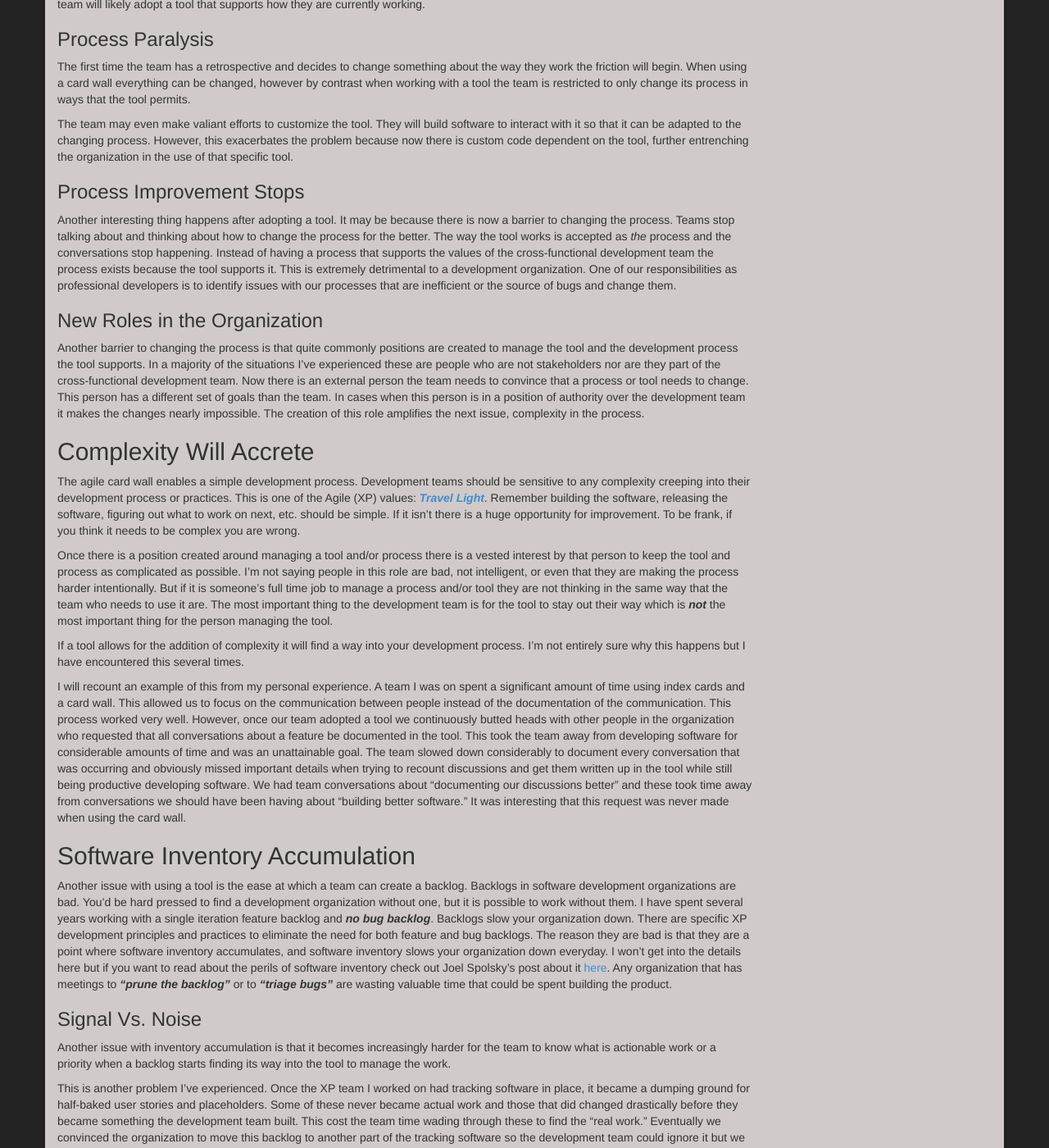
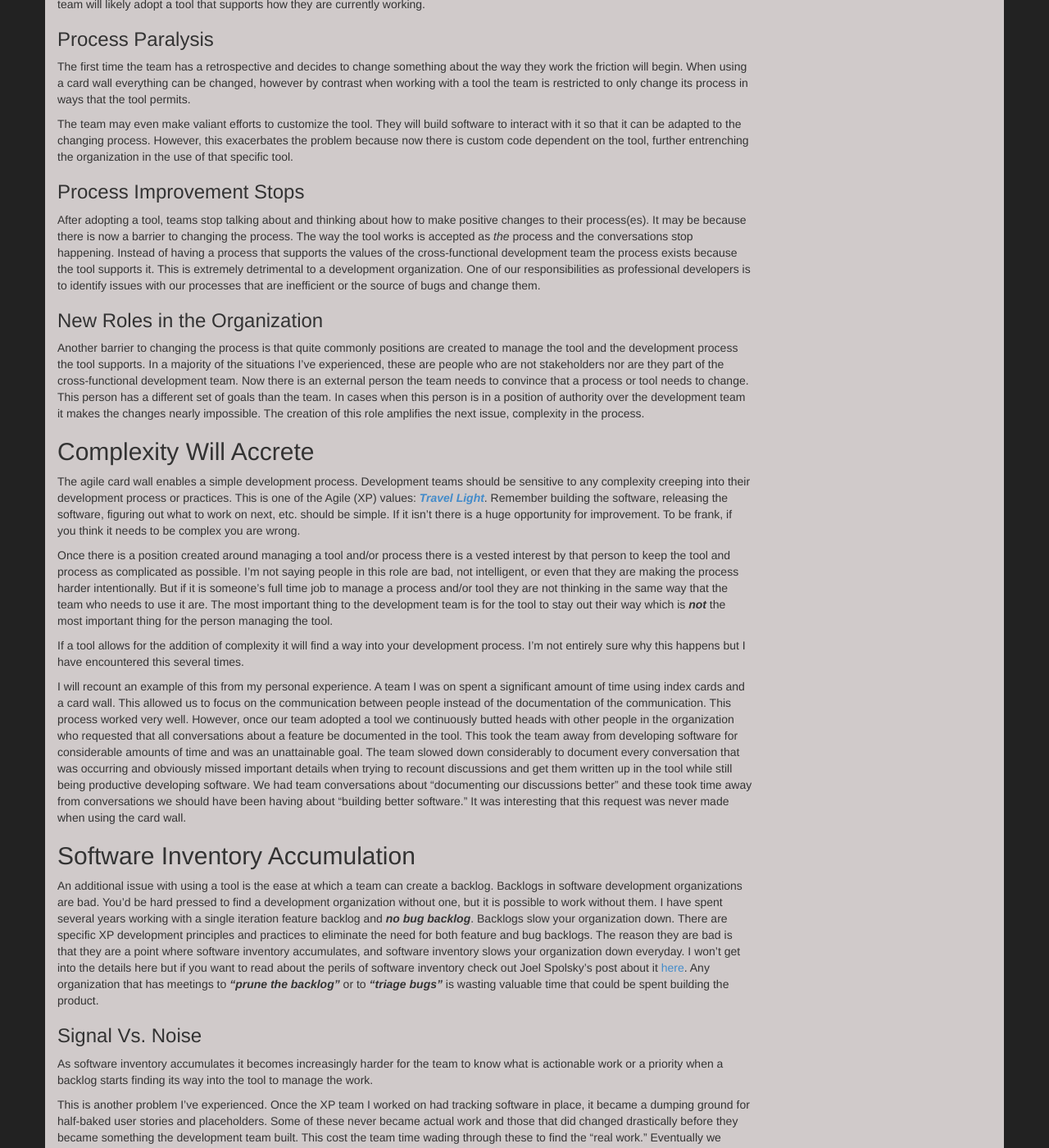
Before and after one commit to asciamanna/asciamanna.github.io, a Jekyll site: the page built from _posts/2015-02-21-2015-the-dangers-of-development-tools.md, in a window 1280 px wide and 1400 px high, scrolled down 1018 px. Shown: the whole window at 82% size. Built offline with Jekyll 4.4.1, drawn with Linux system fonts in a browser that asks for light colours; nearby versions of some CDN libraries; comment, search, counter and statistics services are not loaded.

Commit message:
updates to the dangers of development tools blog post.

```diff
--- a/_posts/2015-02-21-2015-the-dangers-of-development-tools.md
+++ b/_posts/2015-02-21-2015-the-dangers-of-development-tools.md
@@ -29,10 +29,10 @@ The first time the team has a retrospective and decides to change something abou
 The team may even make valiant efforts to customize the tool. They will build software to interact with it so that it can be adapted to the changing process. However, this exacerbates the problem because now there is custom code dependent on the tool, further entrenching the organization in the use of that specific tool.
 
 ###Process Improvement Stops
-Another interesting thing happens after adopting a tool. It may be because there is now a barrier to changing the process. Teams stop talking about and thinking about how to change the process for the better. The way the tool works is accepted as *the* process and the conversations stop happening. Instead of having a process that supports the values of the cross-functional development team the process exists because the tool supports it. This is extremely detrimental to a development organization. One of our responsibilities as professional developers is to identify issues with our processes that are inefficient or the source of bugs and change them.
+After adopting a tool, teams stop talking about and thinking about how to make positive changes to their process(es). It may be because there is now a barrier to changing the process. The way the tool works is accepted as *the* process and the conversations stop happening. Instead of having a process that supports the values of the cross-functional development team the process exists because the tool supports it. This is extremely detrimental to a development organization. One of our responsibilities as professional developers is to identify issues with our processes that are inefficient or the source of bugs and change them.
 
 ###New Roles in the Organization
-Another barrier to changing the process is that quite commonly positions are created to manage the tool and the development process the tool supports. In a majority of the situations I've experienced these are people who are not stakeholders nor are they part of the cross-functional development team. Now there is an external person the team needs to convince that a process or tool needs to change. This person has a different set of goals than the team. In cases when this person is in a position of authority over the development team it makes the changes nearly impossible. The creation of this role amplifies the next issue, complexity in the process.
+Another barrier to changing the process is that quite commonly positions are created to manage the tool and the development process the tool supports. In a majority of the situations I've experienced, these are people who are not stakeholders nor are they part of the cross-functional development team. Now there is an external person the team needs to convince that a process or tool needs to change. This person has a different set of goals than the team. In cases when this person is in a position of authority over the development team it makes the changes nearly impossible. The creation of this role amplifies the next issue, complexity in the process.
 
 ##Complexity Will Accrete
 The agile card wall enables a simple development process. Development teams should be sensitive to any complexity creeping into their development process or practices. This is one of the Agile (XP) values: [_**Travel Light**_](http://c2.com/cgi/wiki?TravelLight "XP Travel Light"). Remember building the software, releasing the software, figuring out what to work on next, etc. should be simple. If it isn't there is a huge opportunity for improvement. To be frank, if you think it needs to be complex you are wrong.
@@ -44,10 +44,10 @@ If a tool allows for the addition of complexity it will find a way into your dev
 I will recount an example of this from my personal experience. A team I was on spent a significant amount of time using index cards and a card wall. This allowed us to focus on the communication between people instead of the documentation of the communication. This process worked very well. However, once our team adopted a tool we continuously butted heads with other people in the organization who requested that all conversations about a feature be documented in the tool. This took the team away from developing software for considerable amounts of time and was an unattainable goal. The team slowed down considerably to document every conversation that was occurring and obviously missed important details when trying to recount discussions and get them written up in the tool while still being productive developing software. We had team conversations about "documenting our discussions better" and these took time away from conversations we should have been having about "building better software." It was interesting that this request was never made when using the card wall.
 
 ##Software Inventory Accumulation
-Another issue with using a tool is the ease at which a team can create a backlog. Backlogs in software development organizations are bad. You'd be hard pressed to find a development organization without one, but it is possible to work without them. I have spent several years working with a single iteration feature backlog and __*no bug backlog*__. Backlogs slow your organization down. There are specific XP development principles and practices to eliminate the need for both feature and bug backlogs. The reason they are bad is that they are a point where software inventory accumulates, and software inventory slows your organization down everyday. I won't get into the details here but if you want to read about the perils of software inventory check out Joel Spolsky's post about it [here](http://www.joelonsoftware.com/items/2012/07/09.html). Any organization that has meetings to *__"prune the backlog"__* or to *__"triage bugs"__* are wasting valuable time that could be spent building the product.
+An additional issue with using a tool is the ease at which a team can create a backlog. Backlogs in software development organizations are bad. You'd be hard pressed to find a development organization without one, but it is possible to work without them. I have spent several years working with a single iteration feature backlog and __*no bug backlog*__. Backlogs slow your organization down. There are specific XP development principles and practices to eliminate the need for both feature and bug backlogs. The reason they are bad is that they are a point where software inventory accumulates, and software inventory slows your organization down everyday. I won't get into the details here but if you want to read about the perils of software inventory check out Joel Spolsky's post about it [here](http://www.joelonsoftware.com/items/2012/07/09.html). Any organization that has meetings to *__"prune the backlog"__* or to *__"triage bugs"__* is wasting valuable time that could be spent building the product.
 
 ###Signal Vs. Noise
-Another issue with inventory accumulation is that it becomes increasingly harder for the team to know what is actionable work or a priority when a backlog starts finding its way into the tool to manage the work.
+As software inventory accumulates it becomes increasingly harder for the team to know what is actionable work or a priority when a backlog starts finding its way into the tool to manage the work.
 
 This is another problem I've experienced. Once the XP team I worked on had tracking software in place, it became a dumping ground for half-baked user stories and placeholders.  Some of these never became actual work and those that did changed drastically before they became something the development team built. This cost the team time wading through these to find the "real work." Eventually we convinced the organization to move this backlog to another part of the tracking software so the development team could ignore it but we could not convince the rest of the organization to get rid of this backlog altogether. Even though we had several successful years behind us working without a backlog.
 
```
